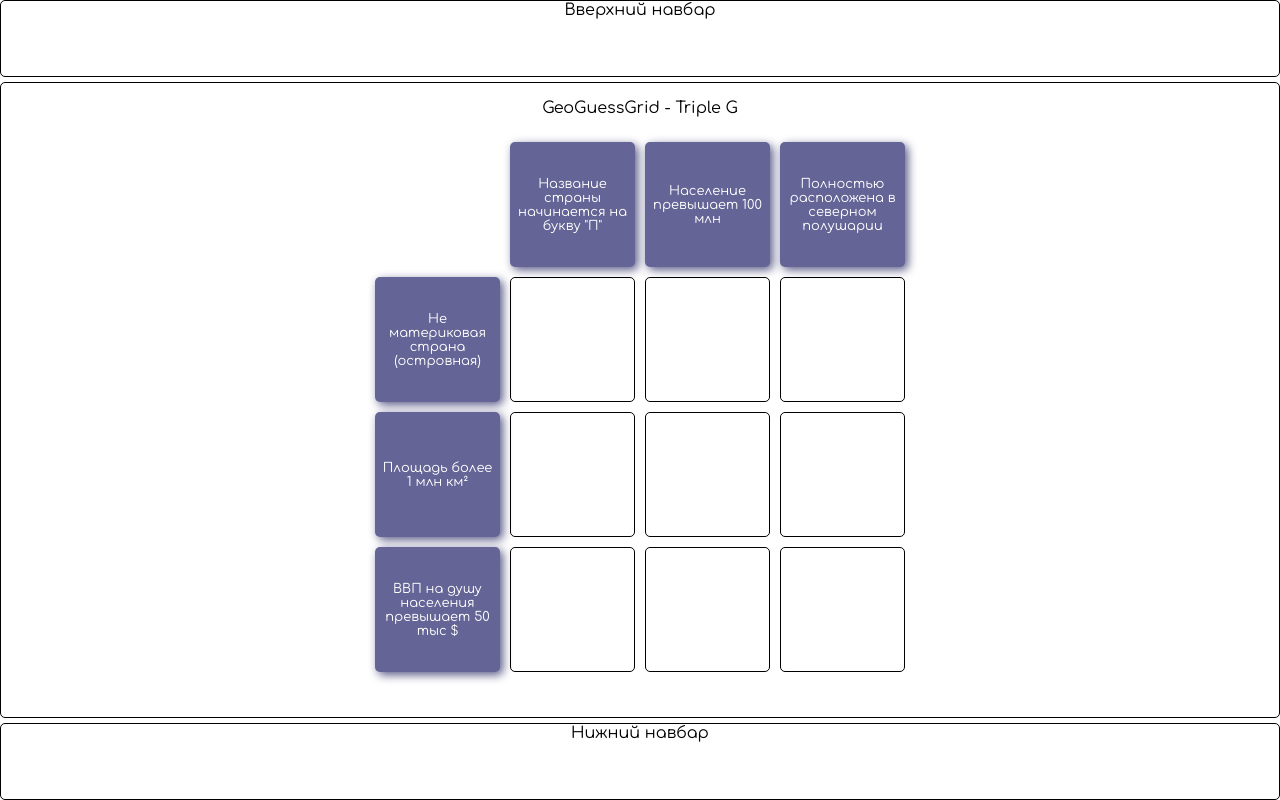
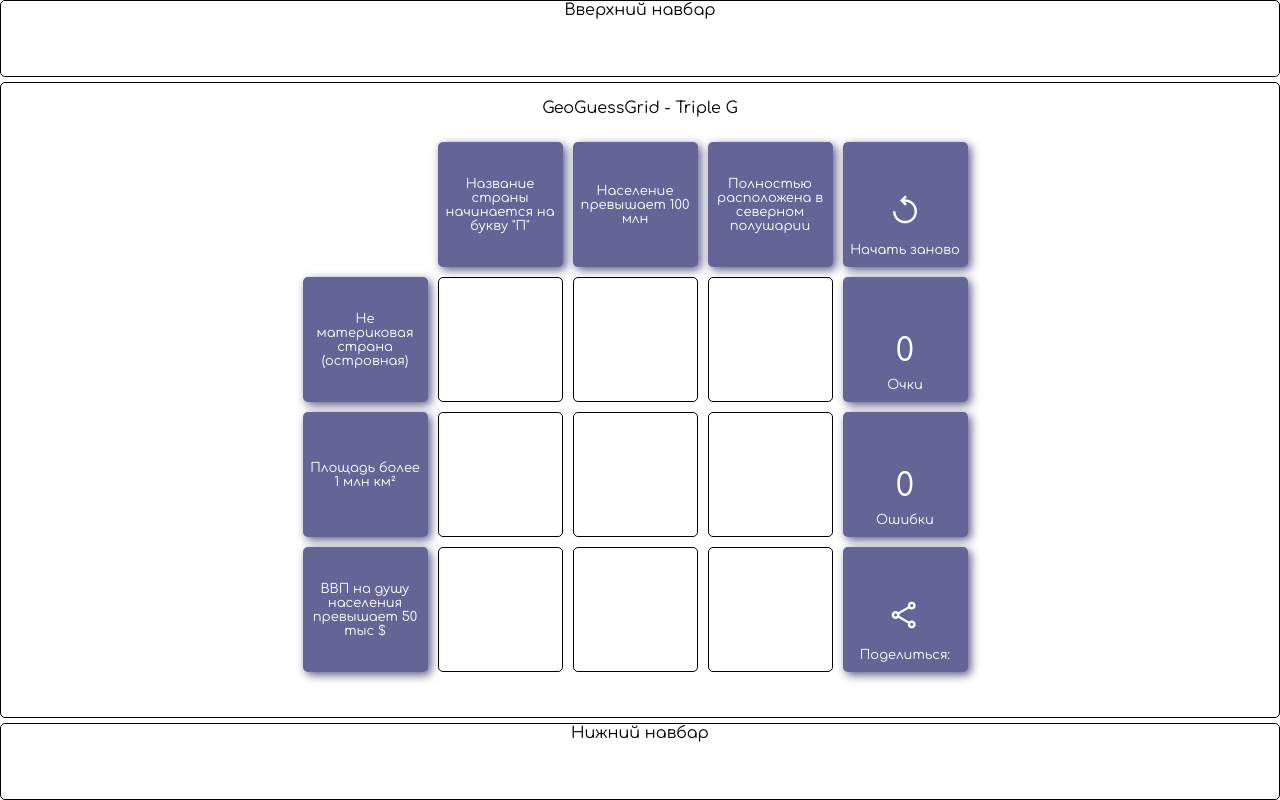
Before and after one commit to gefeeplay/geo-guess-grid, a Vue app: page / in a window 1280 px wide. Built offline with nearby package versions, Linux system fonts and the light colour scheme.

Commit message:
Right cells - stats, share button (no work), new game button

```diff
--- a/index.html
+++ b/index.html
@@ -3,6 +3,7 @@
   <head>
     <meta charset="UTF-8" />
     <meta name="viewport" content="width=device-width, initial-scale=1.0" />
+    <link href="https://fonts.googleapis.com/css2?family=Material+Symbols+Outlined" rel="stylesheet" />
     <title>geo-guess-grid</title>
   </head>
   <body>
--- a/src/App.vue
+++ b/src/App.vue
@@ -9,7 +9,13 @@ const rows = 3;
 const cols = 3;
 const cells = 9;
 const answers = ref(Array(cells).fill(""));
+const points = ref(0);
+const mistakes = ref(0);
 const answersMessages = ref(Array(cells).fill(""));
+const stats = ref({
+  "Очки": points,
+  "Ошибки": mistakes,
+})
 
 function getRandomUniqueQuestions(count) {
   const shuffled = [...questions].sort(() => Math.random() - 0.5);
@@ -18,17 +24,17 @@ function getRandomUniqueQuestions(count) {
 
 // выбираем 6 случайных вопросов без повторений
 const allRandomQuestions = ref(getRandomUniqueQuestions(6));
-// первые 3 — верхние
-const randomQuestionsTop = ref(allRandomQuestions.value.slice(0, 3));
-// следующие 3 — нижние
-const randomQuestionsBottom = ref(allRandomQuestions.value.slice(3, 6));
+// первые 3 — слева
+const randomQuestionsLeft = ref(allRandomQuestions.value.slice(0, 3));
+// следующие 3 — сверху
+const randomQuestionsTop = ref(allRandomQuestions.value.slice(3, 6));
 
 const possibleAnswers = computed(() => {
   const arr = [];
   for (let col = 0; col < cols; col++) {
     for (let row = 0; row < rows; row++) {
-      const horizontal = randomQuestionsBottom.value[row][1];
-      const vertical = randomQuestionsTop.value[col][1];
+      const horizontal = randomQuestionsTop.value[row][1];
+      const vertical = randomQuestionsLeft.value[col][1];
       // объединяем пересечение двух массивов
       const possible = horizontal.filter((country) =>
         vertical.includes(country)
@@ -43,6 +49,7 @@ const selectedCell = ref(null);
 const showModal = ref(false)
 const selectedCountry = ref("")
 
+//Обработка клика по ячейке
 function handleClick(cell) {
   // если в ячейке уже есть ответ — ничего не делаем
   if (answers.value[cell - 1]) return;
@@ -55,7 +62,6 @@ function closeModal() {
   showModal.value = false
 }
 
-
 /* Обработка выбранной страны*/
 function handleSelect(country) {
   selectedCountry.value = country;
@@ -65,9 +71,11 @@ function handleSelect(country) {
 
   if (validCountries.includes(country)) {
     answers.value[idx] = country; // ✅ верный ответ
+    points.value += 1; //Добавляем очки
   } else {
     answers.value[idx] = country; // ❌ неверный
     answersMessages.value[idx] = "❌"
+    mistakes.value += 1; //Добавляем ошибки
   }
 
   showModal.value = false;
@@ -96,10 +104,11 @@ const getFlag = (countryName) => {
   }
 };
 
+// Обновление вопросов
 function refreshQuestions() {
   const newSet = getRandomUniqueQuestions(6);
-  randomQuestionsTop.value = newSet.slice(0, 3);
-  randomQuestionsBottom.value = newSet.slice(3, 6);
+  randomQuestionsLeft.value = newSet.slice(0, 3);
+  randomQuestionsTop.value = newSet.slice(3, 6);
 }
 
 </script>
@@ -119,14 +128,14 @@ function refreshQuestions() {
       <div class="pg-con">
         <!-- Вопросы вертикально-->
         <div class="cells-quest">
-          <div v-for="(question, index) in randomQuestionsTop" :key="'top-' + index" class="cell-item-quest">
+          <div v-for="(question, index) in randomQuestionsLeft" :key="'top-' + index" class="cell-item-quest">
             {{ question[0] }}
           </div>
         </div>
 
         <div class="cells-ans">
           <!-- Вопросы горизонтально-->
-          <div v-for="(question, index) in randomQuestionsBottom" :key="'bottom-' + index" class="cell-item-quest">
+          <div v-for="(question, index) in randomQuestionsTop" :key="'bottom-' + index" class="cell-item-quest">
             {{ question[0] }}
           </div>
           <!-- Ответы-->
@@ -147,6 +156,22 @@ function refreshQuestions() {
             <div v-if="answers[cell - 1]" class="cell-answer">
               {{ answers[cell - 1] }} {{ answersMessages[cell - 1] }}
             </div>
+          </div>
+        </div>
+
+        <div class="cells-stats">
+          <div class="cell-item-quest stats-item">
+            <div class="stat-value"><span class="material-symbols-outlined share" @click="refreshQuestions">replay</span></div>
+            <div >Начать заново</div>
+          </div>
+
+          <div v-for="(value, key) in stats" :key="key"  class="cell-item-quest stats-item">
+            <div class="stat-value">{{ value }}</div>
+            <div>{{ key }}</div>
+          </div>
+          <div class="cell-item-quest stats-item">
+            <div class="stat-value"><span class="material-symbols-outlined share">share</span></div>
+            <div >Поделиться:</div>
           </div>
         </div>
       </div>
@@ -206,6 +231,14 @@ function refreshQuestions() {
   margin-right: 10px;
 }
 
+.cells-stats {
+  display: grid;
+  grid-template-rows: repeat(4, 125px);
+  max-width: 125px;
+  gap: 10px;
+  margin: 25px 10px 0 10px;
+}
+
 .cell-item-quest {
   display: flex;
   justify-content: center;
@@ -214,6 +247,23 @@ function refreshQuestions() {
   min-height: 125px;
   box-sizing: border-box;
   font-size: small;
+}
+
+.cell-item-quest.stats-item {
+  display: flex;
+  flex-direction: column;
+  justify-content: end;
+  gap: 10px;
+  padding: 10px 0px;
+}
+
+.stat-value {
+  font-size: 32px;
+}
+
+.share {
+  cursor: pointer;
+  font-size: 32px;
 }
 
 .cell-item {
--- a/src/components/CountryInput.vue
+++ b/src/components/CountryInput.vue
@@ -62,8 +62,8 @@ function selectCountry(country) {
 .modal {
     position: fixed;
     inset: 0;
-    width: 100vw;
-    height: 100vh;
+    width: 100%;
+    height: 100%;
     background: rgba(0, 0, 0, 0.6);
     backdrop-filter: blur(2px);
     display: flex;
--- a/src/style.css
+++ b/src/style.css
@@ -11,7 +11,7 @@
 
 body {
   width: 100%;
-  height: 100vh;
+  height: 100%;
   display: grid;
   grid-template-rows: 10% 80% 10%;
 }
```
Also changed, not shown: 1 other file (tests, documents, lock files or other folders).
